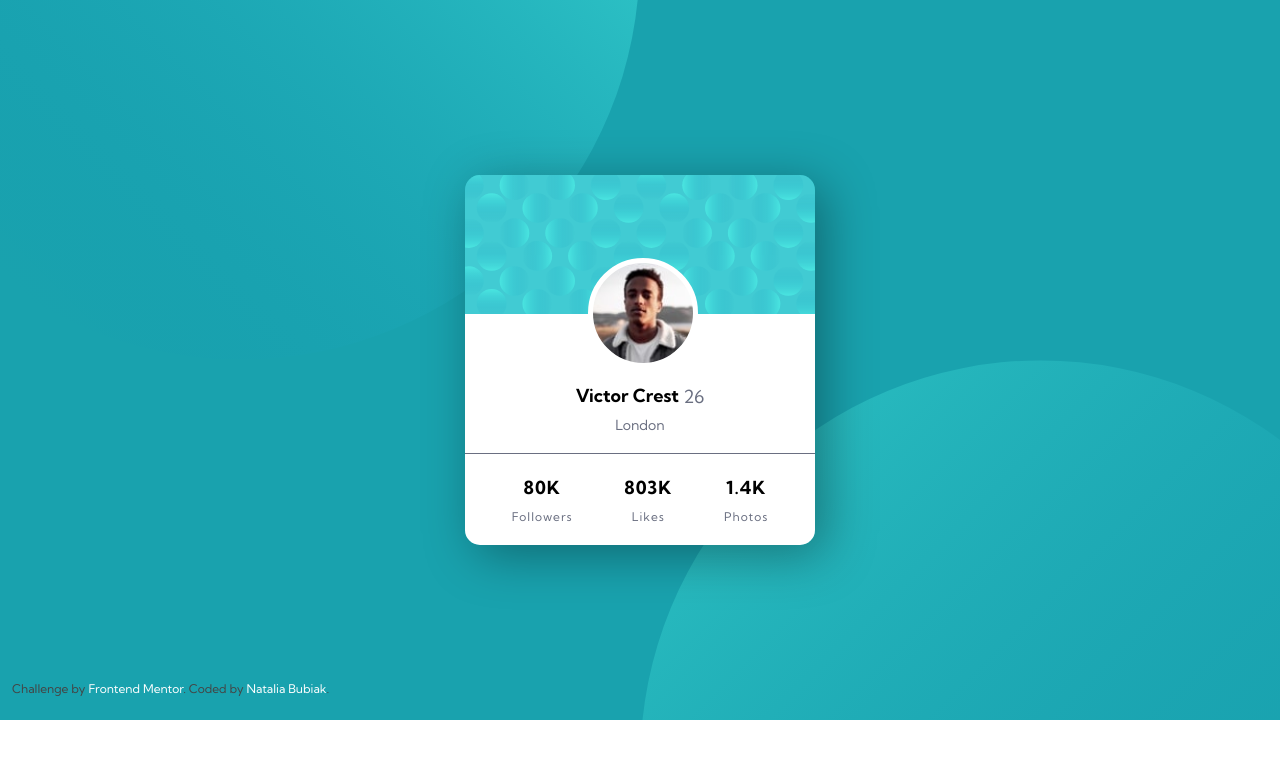
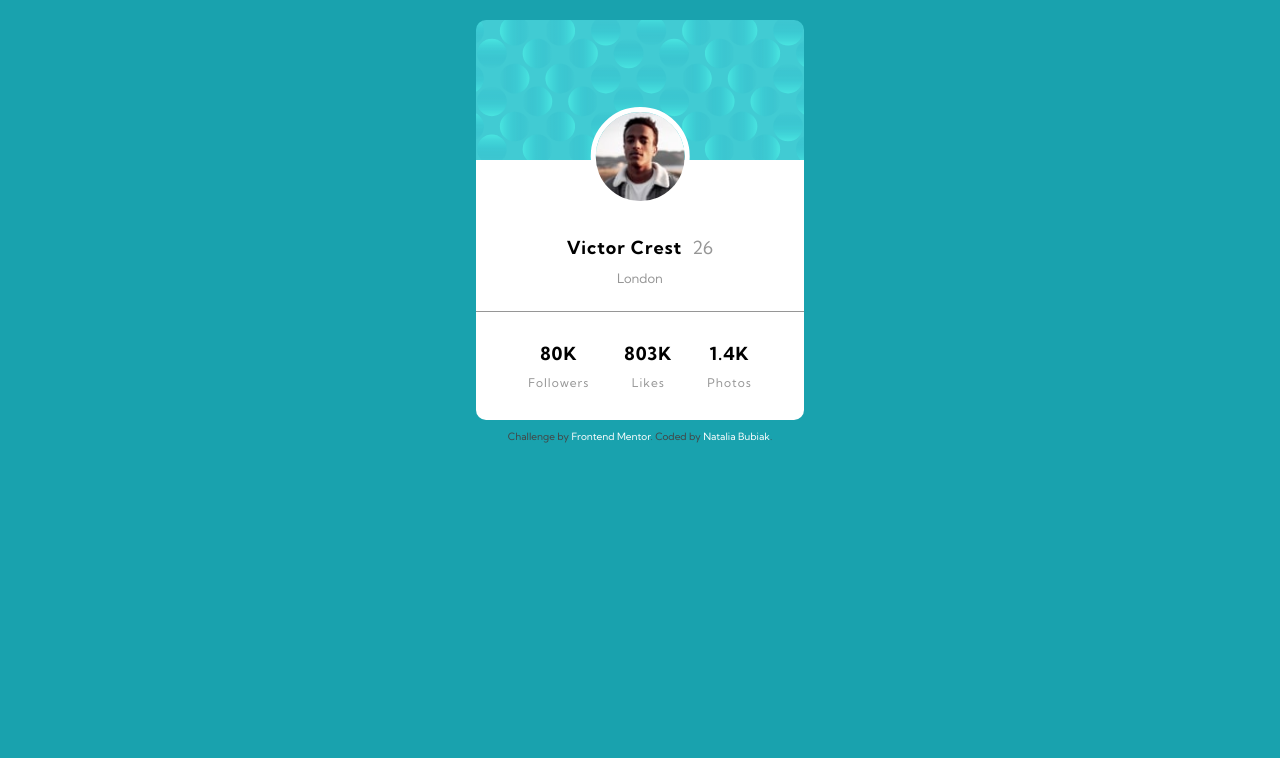
Before and after one commit to NataliaKiwibird/Frontend-Mentor-Challneges, a plain HTML site: page index.html in a window 1280 px wide. Drawn offline with Linux system fonts and the light colour scheme.

Commit message:
challenge remake

```diff
--- a/index.html
+++ b/index.html
@@ -14,50 +14,53 @@
 </head>
 <body>
 
-<div class="container">
-  <img src="images/bg-pattern-top.svg" alt="bubble">
-  <img src="images/bg-pattern-bottom.svg" alt="bubble">
+<main>
 
+  <section class="background">
 
-  <div class="card">
+  </section>
 
-        <div class="background"></div>
+  <section class="details">
 
-        <div class="photo"></div>
+    <picture>
+      <img src="images/image-victor.jpg" class="details__avatar" alt="portrait of Victor">
+    </picture>
 
-        <div class="details">
-          <div class="details-inner">
-            <span class="details-name">Victor Crest</span>
-            <span class="details-age">26</span>
-          </div>
-            <span class="details-city">London</span>
+    <div class="details__info">
+      <h2 class="details__info--name">Victor Crest</h2>
+      <p class="details__info--age">26</p>
+      <p class="details__info--city">London</p>
+    </div>
 
-        </div>
+  </section>
 
+  <section class="stats">
 
-        <div class="stats">
-          <div class="stats-block">
-            <span class="stats-number">80K</span>
-            <span class="stats-description">Followers</span>
-          </div>
-          <div class="stats-block">
-            <span class="stats-number">803K</span>
-            <span class="stats-description">Likes</span>
-          </div>
-          <div class="stats-block">
-            <span class="stats-number">1.4K</span>
-            <span class="stats-description">Photos</span>
-          </div>
-        </div>
+    <div class="stats__block">
+      <p class="stats__block--number">80k</p>
+      <p class="stats__block--caption">Followers</p>
+    </div>
 
-  </div>
+    <div class="stats__block">
+      <p class="stats__block--number">803k</p>
+      <p class="stats__block--caption">Likes</p>
+    </div>
 
+    <div class="stats__block">
+      <p class="stats__block--number">1.4k</p>
+      <p class="stats__block--caption">Photos</p>
+    </div>
+
+  </section>
+
+</main>
+
+<footer>
   <p class="attribution">
     Challenge by <a href="https://www.frontendmentor.io?ref=challenge" target="_blank">Frontend Mentor</a>.
     Coded by <a href="https://kiwibird.website">Natalia Bubiak</a>.
   </p>
-
-</div>
+</footer>
 
 </body>
 </html>
--- a/style.css
+++ b/style.css
@@ -1,130 +1,117 @@
+*, *::before, *::after{
+    -webkit-box-sizing: border-box;
+    -moz-box-sizing: border-box;
+    box-sizing: border-box;
+}
 :root{
     --cyan: hsl(185, 75%, 39%);
     --darkblue: hsl(229, 23%, 23%);
     --grayishblue: hsl(227, 10%, 46%);
     --darkgray: hsl(0, 0%, 59%);
-    --primaryfontsize: 18px;
     font-family: 'Kumbh Sans', sans-serif;
 }
+html{
+    font-size: 62.5%;
+}
 body{
+    min-height: 100vh;
+    min-height: -webkit-fill-available;
+    width: 100%;
     margin: 0;
+    padding: 2rem;
+    background-color: var(--cyan);
+    display: flex;
+    flex-direction: column;
+    align-items: center;
 }
-.container{
-    width: 100vw;
-    height: 720px;
-    background-color: var(--cyan);
+main{
+    display: grid;
+    overflow: hidden;
+    width: auto;
+    border-radius: 1rem;
+    justify-self: center;
+    margin-top: auto;
+}
+.background{
+    background-image: url(images/bg-pattern-card.svg);
+    background-position: center;
+    background-size: cover;
+    height: fit-content;
+    width: 100%;
+    padding: 7rem;
+}
+.details{
+    height: fit-content;
+    background-color: white;
+    padding: 5rem 6rem 2.5rem 6rem;
     position: relative;
-    overflow: hidden;
+}
+.details__avatar{
+    position: absolute;
+    width: 30%;
+    left: 50%;
+    transform: translate(-50%);
+    top: -35%;
+    border: .5rem solid white;
+    border-radius: 50%;
+}
+.details__info{
+    display: flex;
+    align-items: center;
+    justify-content: center;
+    flex-wrap: wrap;
+    width: 75%;
+    padding-top: 1.5rem;
     margin: auto;
 }
-.container img{
-    position: absolute;
+.details__info--name{
+    font-size: 1.8rem;
+    letter-spacing: 1px;
+    margin: 1.1rem 0;
 }
-.container img:first-of-type{
-    bottom: 50%;
-    right: 50%;
-    width: 100vh;
+.details__info--age{
+    color: var(--darkgray);
+    padding-left: 1rem;
+    font-size: 1.8rem;
+    margin: 1.1rem 0;
 }
-.container img:nth-of-type(2){
-    top: 50%;
-    left: 50%;
-    width: 100vh;
-}
-.card{
-width: 350px;
-height: 370px;
-margin: 175px auto;
-overflow: hidden;
-border-radius: 15px;
-box-shadow: 10px 10px 50px 0px rgba(0,0,0,0.35);
-position: relative;
-}
-.background{
-position: relative;
-z-index: 0;
-top: 0;
-left: 0;
-width: 100%;
-height: 37.5%;
-background-image: url(images/bg-pattern-card.svg);
-background-size: cover;
-background-position: center;
-overflow: hidden;
-}
-.photo{
-width: 100px;
-height: 100px;
-border: 5px solid white;
-border-radius: 50%;
-background-image: url(images/image-victor.jpg);
-background-position: center;
-background-size: contain;
-position: absolute;
-top: 22.5%;
-left: 35%;
-z-index: 1;
-}
-.details{
-    background-color: white;
-    width: 100%;
-    height: 37.5%;
-    border-bottom: .5px solid var(--grayishblue);
-    font-size: 18px;
-    display: flex;
-    flex-flow: column wrap !important;
-    align-items: center;
-    justify-content: center;
-    text-align: center;
-}
-.details-inner{
-    padding-top: 15%;
-    padding-bottom: 2.5%;
-}
-.details-name{
-    font-weight: 700;
-    padding-top: 15%;
-}
-.details-age{
-    color: var(--grayishblue);
-    width: 40%;
-}
-.details-city{
-    color: var(--grayishblue);
-    font-size: 14px;
-    width: 30%;
+.details__info--city{
+    color: var(--darkgray);
+    font-size: 1.3rem;
+    margin: 0;
 }
 .stats{
     background-color: white;
-height: 25%;
     display: flex;
+    align-items: center;
     justify-content: space-evenly;
-align-items: center;
+    padding: 2rem 3.5rem;
+    border-top: 1px solid var(--darkgray);
 }
-.stats-block{
+.stats__block{
     display: flex;
     flex-direction: column;
     align-items: center;
     justify-content: space-between;
+    padding: 1rem 1.75rem;
     letter-spacing: 1px;
 }
-.stats-number{
+.stats__block p{
+        margin: 0;
+}
+.stats__block--number{
+    font-size: 1.8rem;
     font-weight: 700;
-    font-size: 18px;
-    margin: 5px;
+    text-transform: uppercase;
 }
-.stats-description{
-    color: var(--grayishblue);
-    font-size: 12px;
-    margin: 5px;
-
+.stats__block--caption{
+    font-size: 1.2rem;
+    padding-top: 1rem;
+    color: var(--darkgray);
 }
 .attribution{
     color: #444;
     font-weight: lighter;
-    font-size: 12px;
-    position: absolute;
-    bottom: 1em;
-    left: 1em;
 }
 .attribution a{
     color: white;
```
Lines whose indentation alone changed are shown as unchanged.
